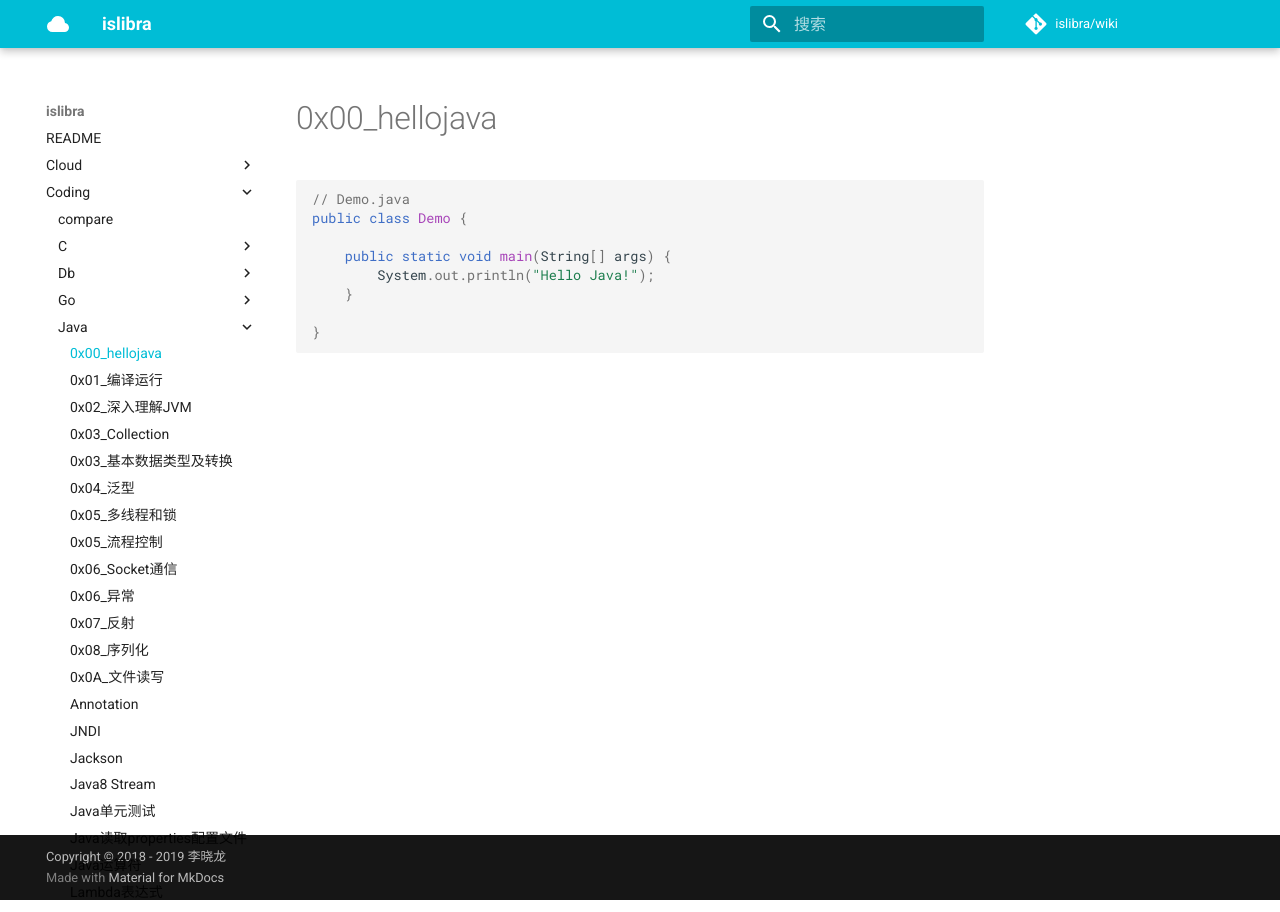
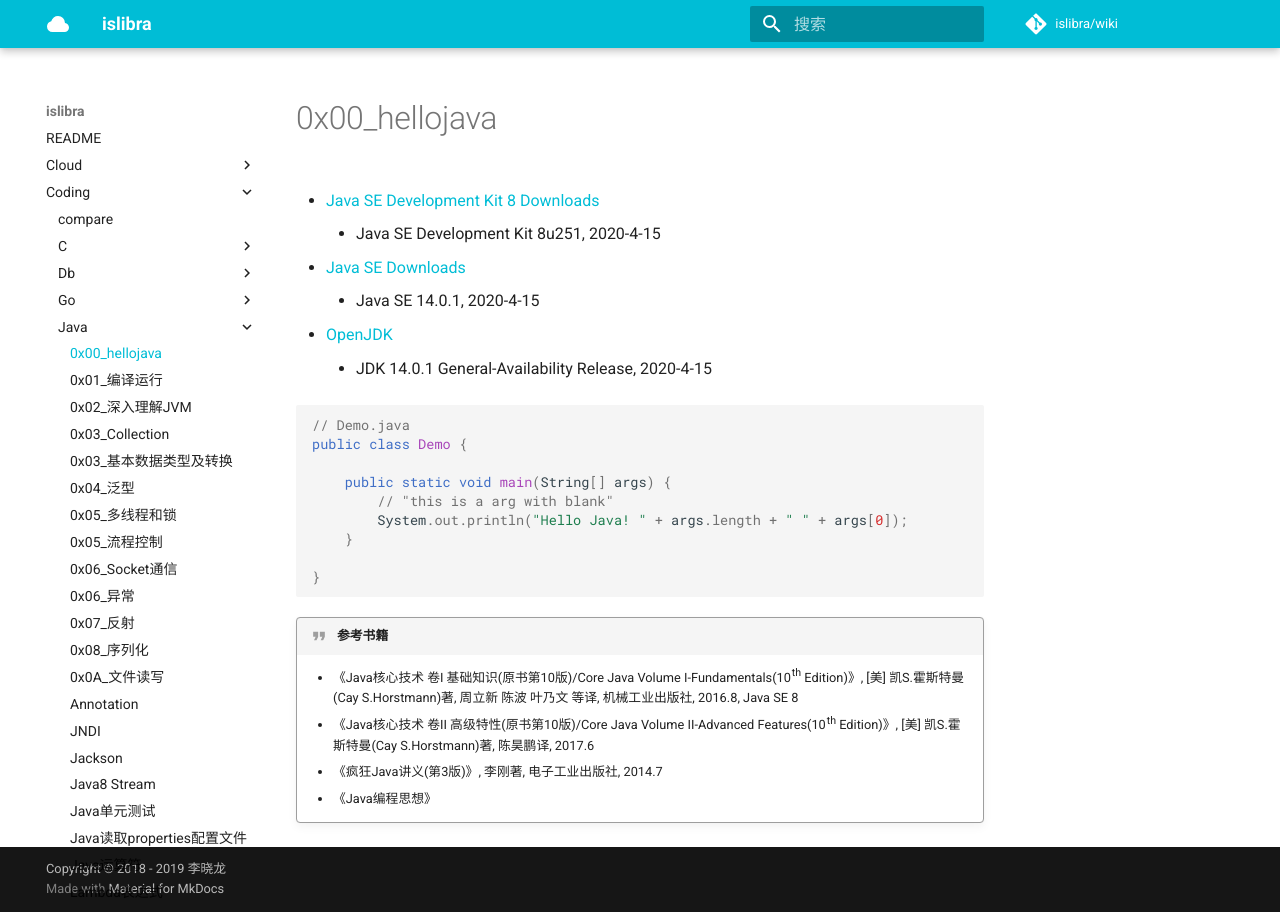
Before and after one commit to islibra/wiki, an MkDocs documentation site: the page built from docs/coding/java/0x00_hellojava.md, in a window 1280 px wide. Built offline with MkDocs 1.6.1 and Material for MkDocs 9.7.7, drawn with Linux system fonts in a browser that asks for light colours; comment, search, counter and statistics services are not loaded.

Commit message:
Update 0x00_hellojava.md

````diff
--- a/docs/coding/java/0x00_hellojava.md
+++ b/docs/coding/java/0x00_hellojava.md
@@ -1,12 +1,30 @@
 # 0x00_hellojava
+
+- [Java SE Development Kit 8 Downloads](https://www.oracle.com/java/technologies/javase-jdk8-downloads.html)
+    - Java SE Development Kit 8u251, 2020-4-15
+
+- [Java SE Downloads](https://www.oracle.com/java/technologies/javase-downloads.html)
+    - Java SE 14.0.1, 2020-4-15
+
+- [OpenJDK](https://jdk.java.net/)
+    - JDK 14.0.1 General-Availability Release, 2020-4-15
+
 
 ```java
 // Demo.java
 public class Demo {
 
     public static void main(String[] args) {
-        System.out.println("Hello Java!");
+        // "this is a arg with blank"
+        System.out.println("Hello Java! " + args.length + " " + args[0]);
     }
 
 }
 ```
+
+
+!!! quote "参考书籍"
+    - 《Java核心技术 卷I 基础知识(原书第10版)/Core Java Volume I-Fundamentals(10th Edition)》, [美] 凯S.霍斯特曼(Cay S.Horstmann)著, 周立新 陈波 叶乃文 等译, 机械工业出版社, 2016.8, Java SE 8
+    - 《Java核心技术 卷II 高级特性(原书第10版)/Core Java Volume II-Advanced Features(10th Edition)》, [美] 凯S.霍斯特曼(Cay S.Horstmann)著, 陈昊鹏译, 2017.6
+    - 《疯狂Java讲义(第3版)》, 李刚著, 电子工业出版社, 2014.7
+    - 《Java编程思想》
````
